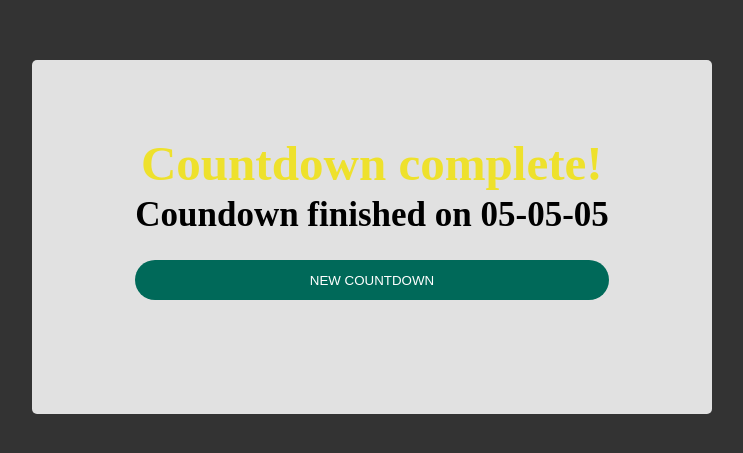
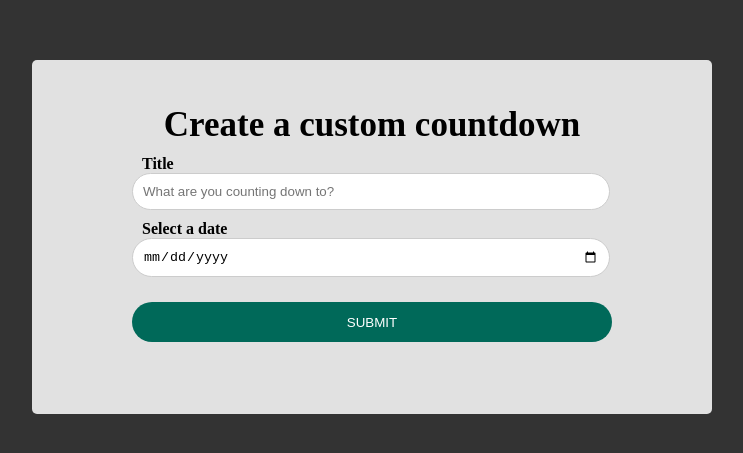
Before and after one commit to Kb-Jr/Countdown, a plain HTML site: page index.html in a window 1280 px wide. Shown: the part 163-616 px from the top of the page, without its empty margins (268-1011 px from the left). Drawn offline with Linux system fonts and the light colour scheme.

Commit message:
implement Update countdown feature

```diff
--- a/index.html
+++ b/index.html
@@ -9,9 +9,9 @@
 </head>
 <body>
     <div class="container">
-        <div class="input-container" id="input-container" hidden>
+        <div class="input-container" id="input-container">
             <h1>Create a custom countdown</h1>
-            <form action="" class="form" id="countdownForm ">
+            <form action="" class="form" id="countdownForm">
                 <label for="title">Title</label>
                 <input type="text" name="title" id="title" placeholder="What are you counting down to?">
                 <label for="date">Select a date</label>
@@ -31,7 +31,7 @@
             <button id="countdown-button">Reset</button>
         </div>
 
-        <div class="complete" id="complete">
+        <div class="complete" id="complete" hidden>
             <h1 class="complete-title" id="complete-title">Countdown complete!</h1>
             <h1 id="complete-info">Coundown finished on 05-05-05</h1>
             <button id="complete-button">New Countdown</button>
--- a/script.js
+++ b/script.js
@@ -0,0 +1,20 @@
+const inputContainer = document.getElementById('input-container');
+const countdownForm = document.getElementById('countdownForm');
+const dateEl = document.getElementById('date-picker');
+
+const today = new Date().toISOString().split('T')[0];
+
+dateEl.setAttribute('min', today);
+
+
+let countdownTitle = '';
+let countdownDate = '';
+
+function updateCountdown(e){
+    e.preventDefault();
+    let countdownTitle = e.srcElement[0].value;
+    let countdownDate = e.srcElement[1].value;
+
+}
+
+countdownForm.addEventListener('submit', updateCountdown);
```
